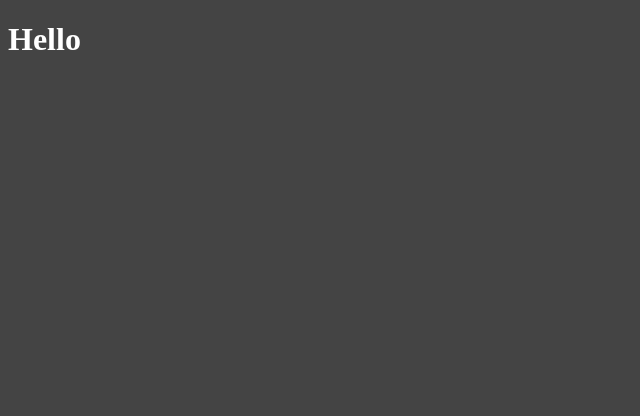
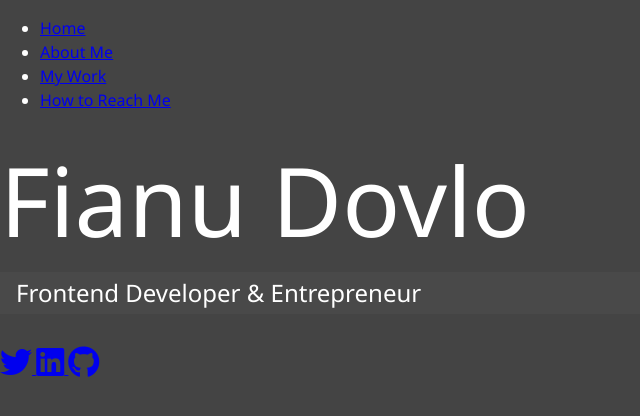
Before and after one commit to FianuD/Portfolio-Modern, a website: page dist/index.html in a window 1280 px wide. Shown: the whole page, without its empty margins (0-640 px from the left). Drawn offline with Linux system fonts and the light colour scheme.

Commit message:
Feature: Mark-up.
Completed Mark-up. Added a main javascript file. Styling with sass

```diff
--- a/scss/main.scss
+++ b/scss/main.scss
@@ -1,6 +1,30 @@
 $primary-color: #444;
+
+* {
+    box-sizing: border-box;
+}
 
 body {
     background: $primary-color;
     color: #fff;
+    height: 100%;
+    margin: 0;
+    font-family: 'Segoe UI', Tahoma, Geneva, Verdana, sans-serif;
+    line-height: 1.5;
 }
+
+// Headings
+h1, h2, h3 {
+    margin: 0;
+    font-weight: 400;
+
+    &.lg-heading {
+        font-size: 6rem;
+    }
+
+    &.sm-heading {
+        margin-bottom: 2rem;
+        padding: 0.2rem 1rem;
+        background: lighten($primary-color, 2);
+    }
+}
```
Also changed, not shown: dist/css/main.css, dist/index.html, dist/js/main.js (added).
